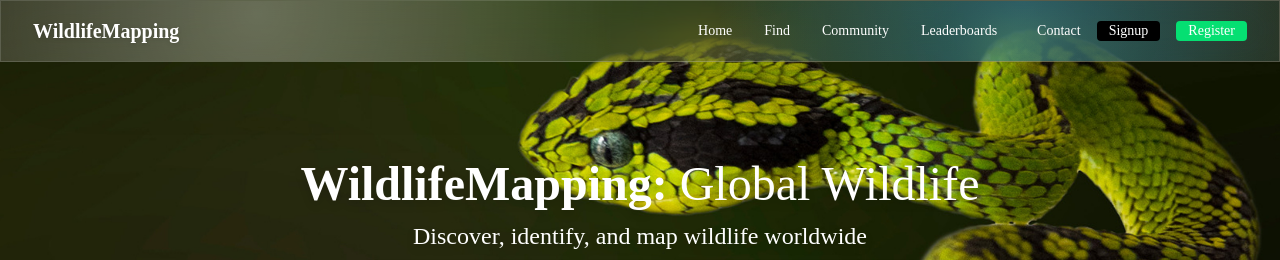
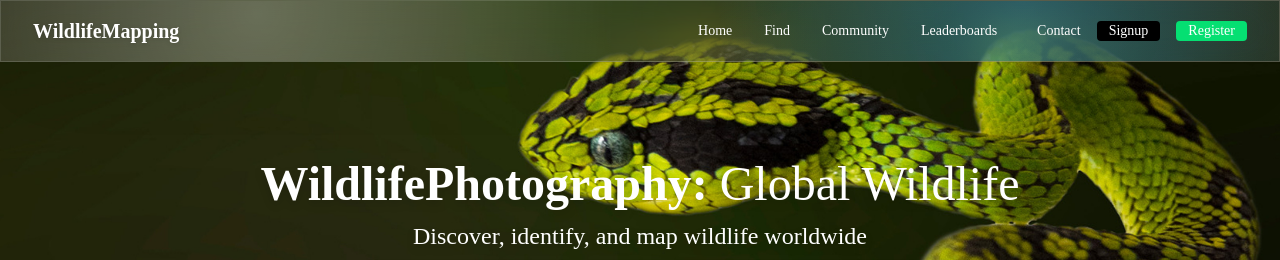
Before and after one commit to Qhaleed/snakesmapping, a Next.js app: page / in a window 1280 px wide. Shown: the top 260 px of the page. Built offline with nearby package versions, Linux system fonts and the light colour scheme.

Commit message:
feat: hero title

```diff
--- a/app/components/Hero.tsx
+++ b/app/components/Hero.tsx
@@ -14,7 +14,7 @@
 
         <div className="absolute inset-0 flex flex-col items-center justify-center gap-3 text-center text-white drop-shadow-lg">
           <h1 className="text-3xl  sm:text-4xl md:text-5xl">
-            <span className="font-bold">WildlifeMapping:</span> Global Wildlife
+            <span className="font-bold">WildlifePhotography:</span> Global Wildlife
           </h1>
           <h2 className="text-lg sm:text-xl md:text-2xl">
             Discover, identify, and map wildlife worldwide
```
